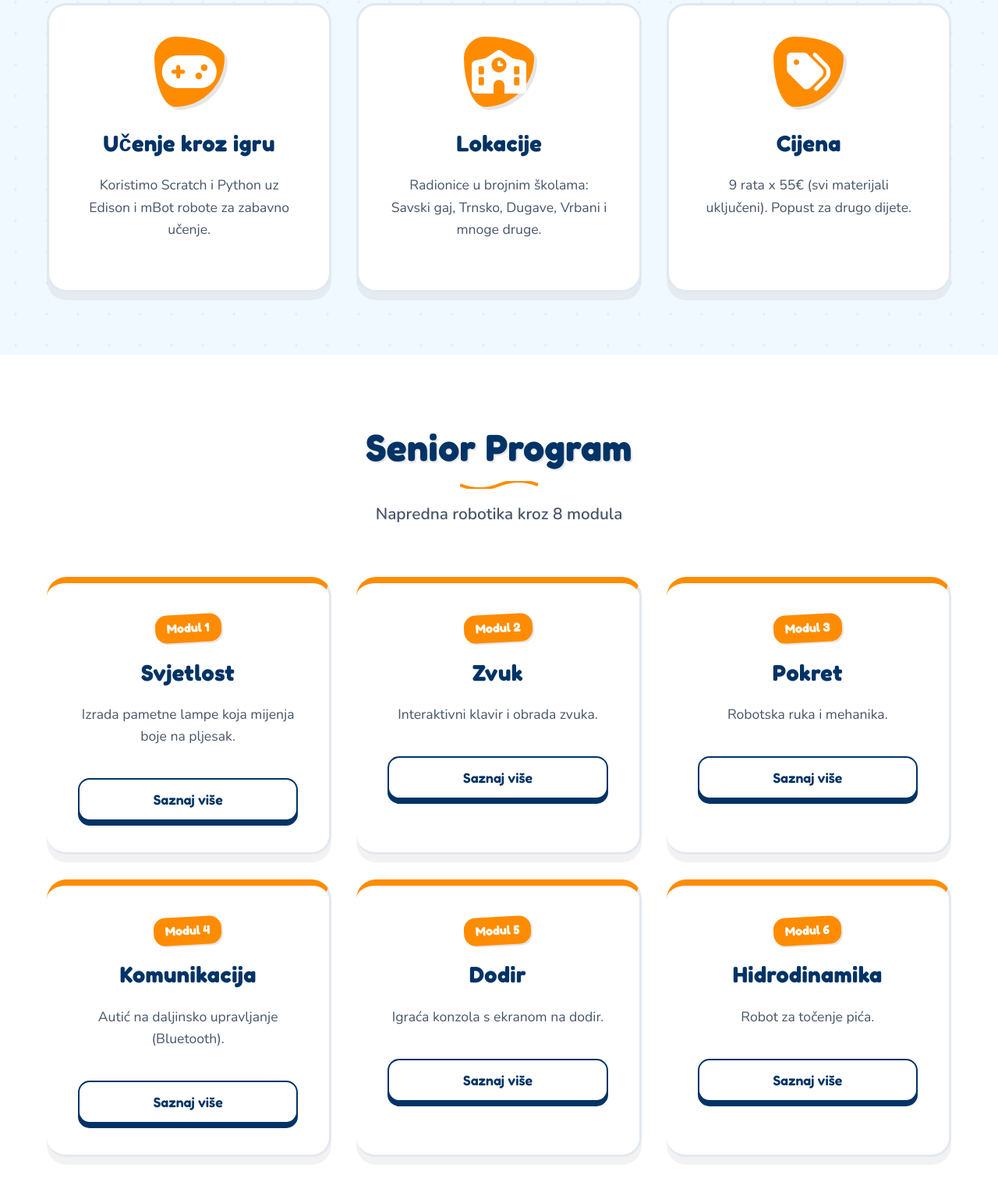
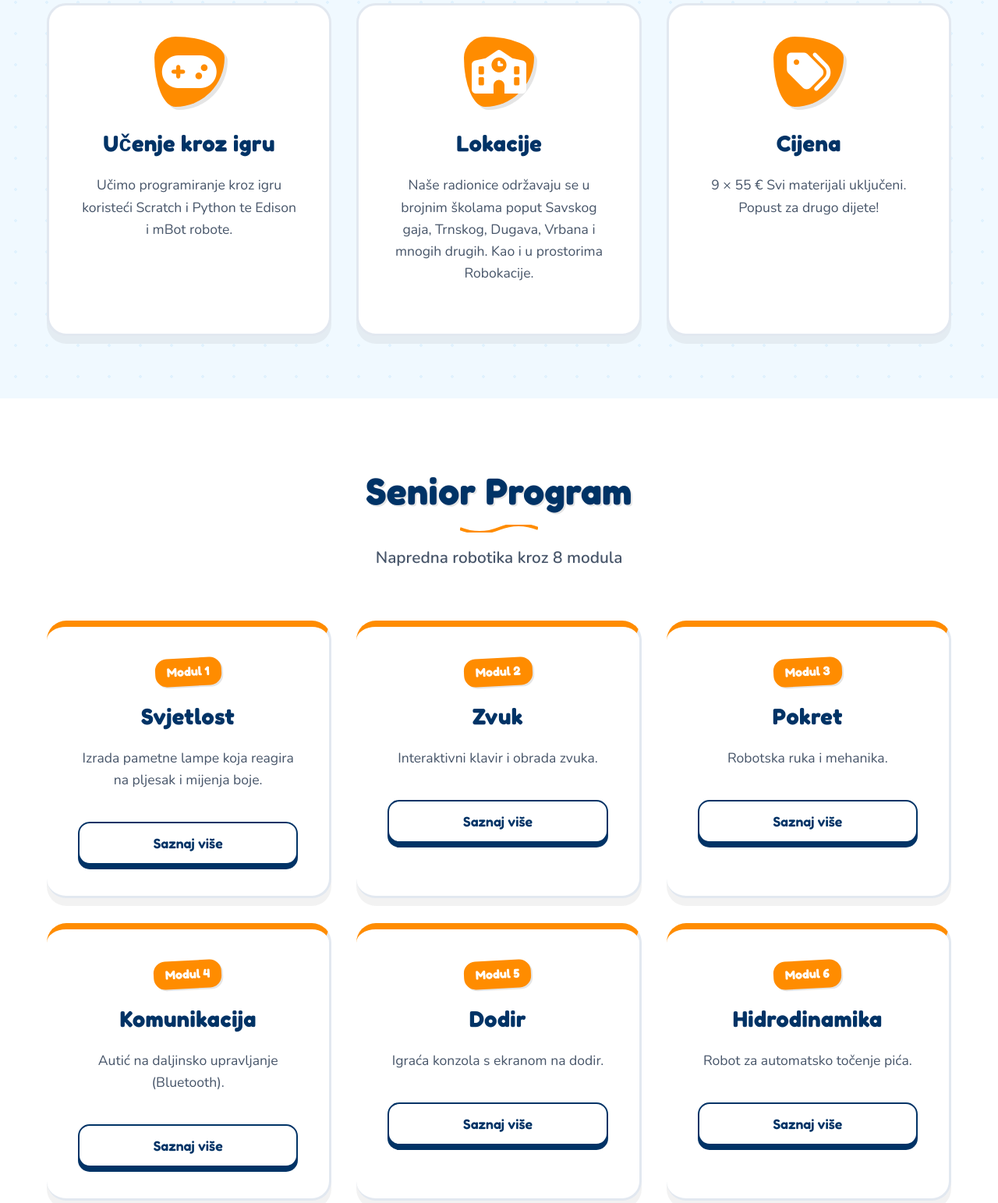
Before and after one commit to filip0906/Robokacija, a plain HTML site: page index.html in a window 1280 px wide. Shown: the part 977-2520 px from the top of the page at 78% size. Drawn offline with nearby package versions, Linux system fonts and the light colour scheme; no server answers.

Commit message:
Update index.html with user text changes

```diff
--- a/index.html
+++ b/index.html
@@ -69,17 +69,17 @@
                 <div class="card">
                     <div class="card-icon"><i class="fas fa-gamepad"></i></div>
                     <h3>Učenje kroz igru</h3>
-                    <p>Koristimo Scratch i Python uz Edison i mBot robote za zabavno učenje.</p>
+                    <p>Učimo programiranje kroz igru koristeći Scratch i Python te Edison i mBot robote.</p>
                 </div>
                 <div class="card">
                     <div class="card-icon"><i class="fas fa-school"></i></div>
                     <h3>Lokacije</h3>
-                    <p>Radionice u brojnim školama: Savski gaj, Trnsko, Dugave, Vrbani i mnoge druge.</p>
+                    <p>Naše radionice održavaju se u brojnim školama poput Savskog gaja, Trnskog, Dugava, Vrbana i mnogih drugih. Kao i u prostorima Robokacije.</p>
                 </div>
                 <div class="card">
                     <div class="card-icon"><i class="fas fa-tags"></i></div>
                     <h3>Cijena</h3>
-                    <p>9 rata x 55€ (svi materijali uključeni). Popust za drugo dijete.</p>
+                    <p>9 × 55 € Svi materijali uključeni. Popust za drugo dijete!</p>
                 </div>
             </div>
         </div>
@@ -96,7 +96,7 @@
                 <div class="card module-card">
                     <div class="module-number">Modul 1</div>
                     <h3>Svjetlost</h3>
-                    <p>Izrada pametne lampe koja mijenja boje na pljesak.</p>
+                    <p>Izrada pametne lampe koja reagira na pljesak i mijenja boje.</p>
                     <button class="btn btn-secondary btn-sm toggle-details">Saznaj više</button>
                     <div class="module-details">
                         <p class="fs-sm text-light">Naučit ćemo kako koristiti RGB LED diode, senzore zvuka i Arduino za stvaranje interaktivne rasvjete.</p>
@@ -166,7 +166,7 @@
                 <div class="card module-card">
                     <div class="module-number">Modul 6</div>
                     <h3>Hidrodinamika</h3>
-                    <p>Robot za točenje pića.</p>
+                    <p>Robot za automatsko točenje pića.</p>
                     <button class="btn btn-secondary btn-sm toggle-details">Saznaj više</button>
                     <div class="module-details">
                         <p class="fs-sm text-light">Automatizacija pumpi za tekućinu i izrada sustava za miješanje sokova.</p>
@@ -312,7 +312,7 @@
                 <div class="card d-inline-block max-w-600">
                     <div class="card-icon mx-auto mb-3"><i class="fas fa-heart"></i></div>
                     <h3>Naša Misija</h3>
-                    <p>Prenijeti djeci znanje o tehnologiji i temeljne ljudske vrline kojima će učiniti svijet boljim mjestom.</p>
+                    <p>Djeci prenosimo znanje o tehnologiji i temeljne ljudske vrijednosti kako bi zajedno gradili bolji svijet.</p>
                 </div>
             </div>
         </div>
```
